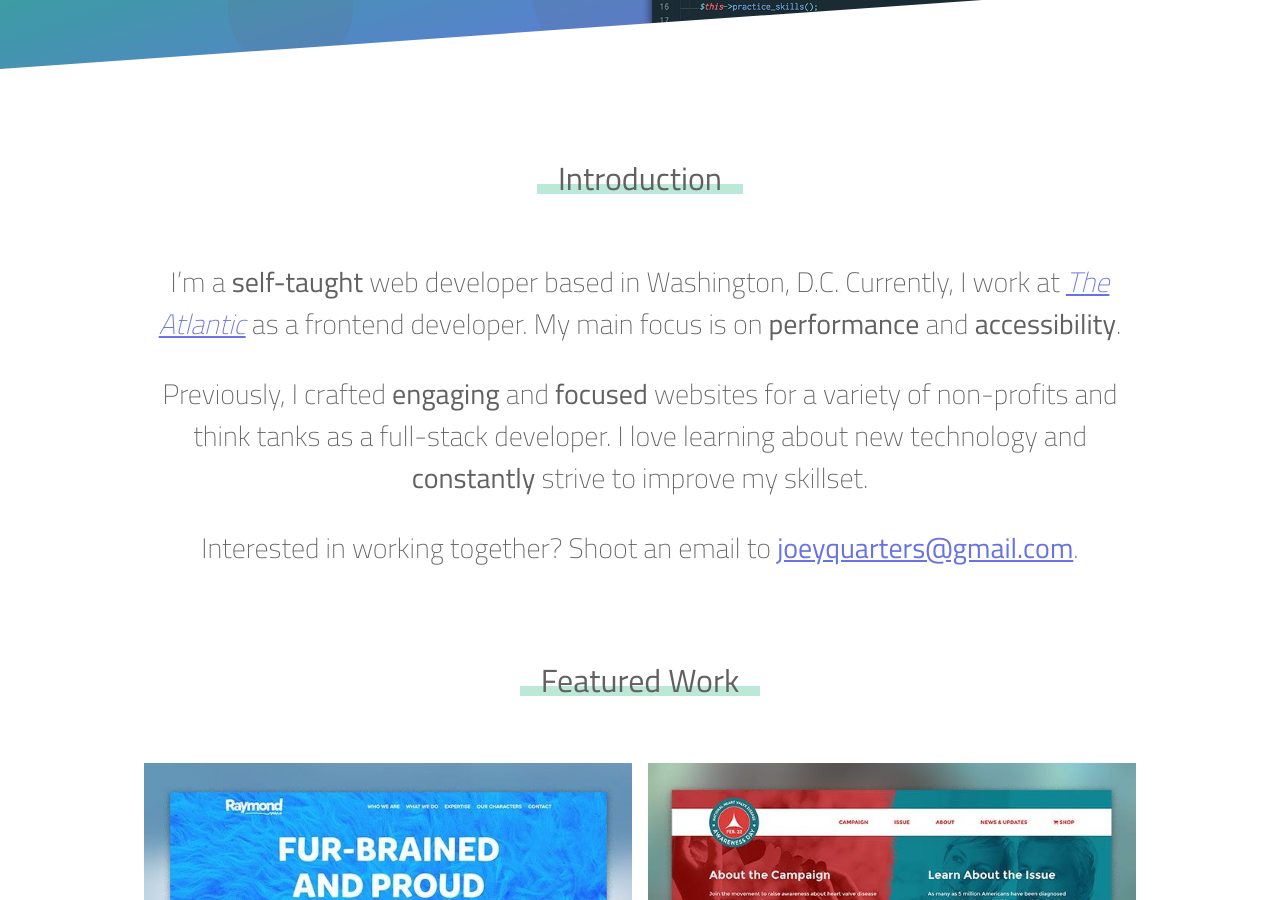
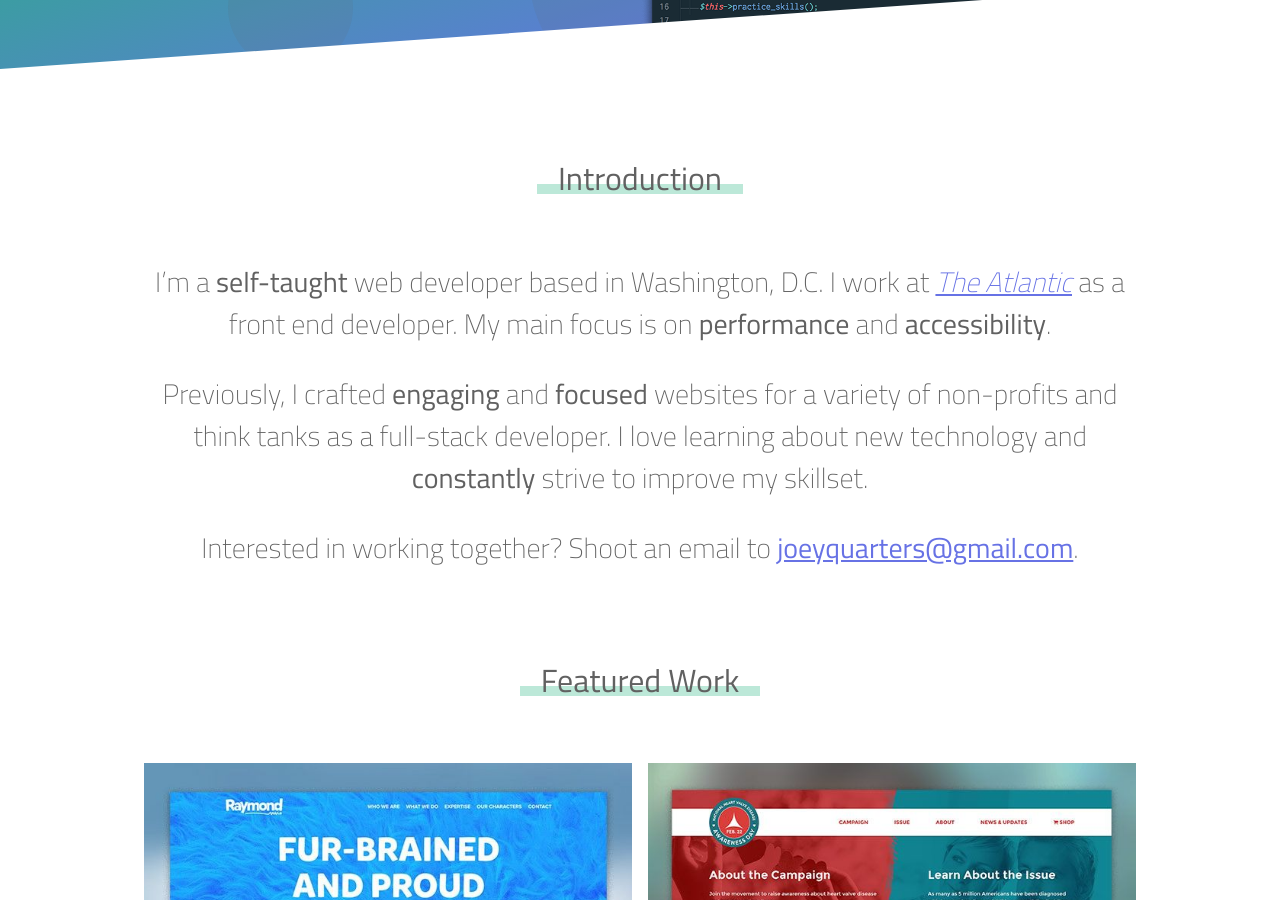
Before and after one commit to joeyquarters/joeyquarters.github.io, a Jekyll site: the page built from index.md, in a window 1280 px wide and 900 px high, scrolled down 345 px. Built offline with Jekyll 4.4.1, drawn with Linux system fonts in a browser that asks for light colours.

Commit message:
Update 'frontend' to 'front end'

```diff
--- a/_config.yml
+++ b/_config.yml
@@ -13,10 +13,10 @@
 # you will see them accessed via {{ site.title }}, {{ site.email }}, and so on.
 # You can create any custom variable you would like, and they will be accessible
 # in the templates via {{ site.myvariable }}.
-title: Joey Nichols - Frontend Developer
+title: Joey Nichols - Front End Developer
 email: joeyquarters@gmail.com
 description: > # this means to ignore newlines until "baseurl:"
-  Portfolio and blog for Washington, D.C. based Frontend Developer, Joey Nichols
+  Portfolio and blog for Washington, D.C. based Front End Developer, Joey Nichols
 baseurl: "" # the subpath of your site, e.g. /blog
 url: "http://www.joeyquarters.com" # the base hostname & protocol for your site, e.g. http://example.com
 twitter_username: joeyquarters
--- a/index.md
+++ b/index.md
@@ -3,7 +3,7 @@ layout: home
 body_class: home
 ---
 
-I'm a **self-taught** web developer based in Washington, D.C. Currently, I work at *[The Atlantic](https://www.theatlantic.com)* as a frontend developer. My main focus is on **performance** and **accessibility**.
+I'm a **self-taught** web developer based in Washington, D.C. I work at *[The Atlantic](https://www.theatlantic.com)* as a front end developer. My main focus is on **performance** and **accessibility**.
 
 Previously, I crafted **engaging** and **focused** websites for a variety of non-profits and think tanks as a full-stack developer. I love learning about new technology and **constantly** strive to improve my skillset.
 
```
